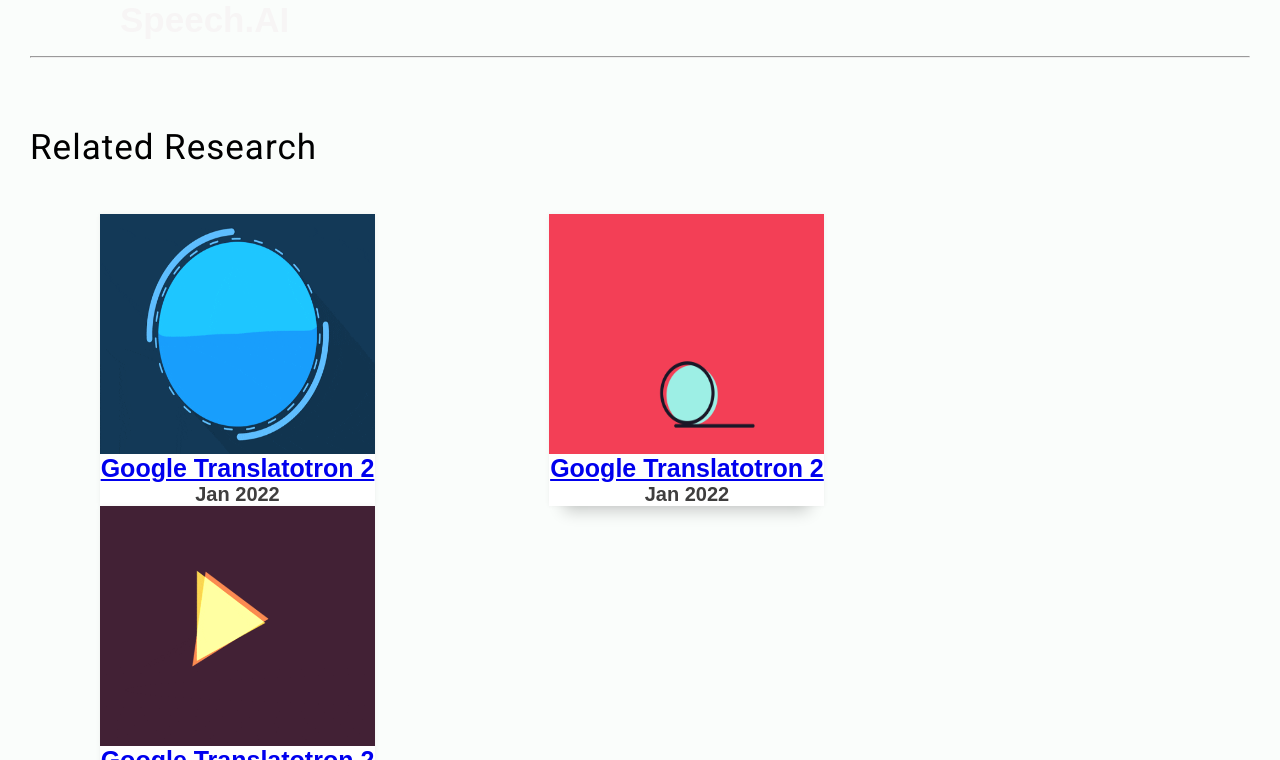
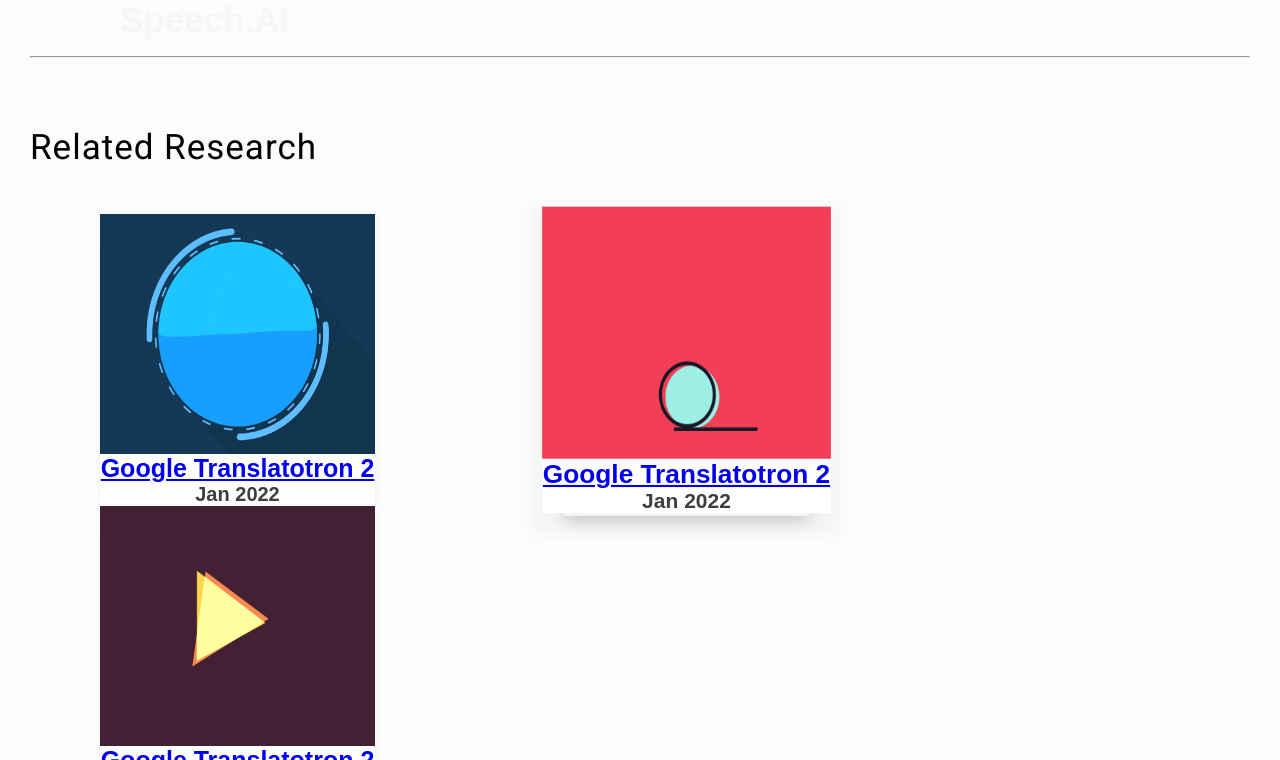
Before and after one commit to MKV-MeghanaKV/About_mobile_responsive, a plain HTML site: page mobileresponsive/index.html in a window 1280 px wide. In both pictures the pointer is over the element 686 px from the left and 11063 px from the top of the page. Shown: the part 10703-11463 px from the top of the page. Drawn offline with nearby package versions, Linux system fonts and the light colour scheme.

Commit message:
Updated main.css

```diff
--- a/mobileresponsive/main.css
+++ b/mobileresponsive/main.css
@@ -364,6 +364,16 @@
   .card:hover .card__wrapper:after {
     transform: scale(0.95) translateY(10px);
   }
+  .card1:hover {
+    cursor: pointer;
+    transform: scale(1.05);
+  }
+  .card1:hover .card__wrapper {
+    box-shadow: 0 10px 10px 10px rgba(109, 108, 108, 0.05);
+  }
+  .card1:hover .card__wrapper:after {
+    transform: scale(0.95) translateY(10px);
+  }
 
   /* Demo */
   body {
```
